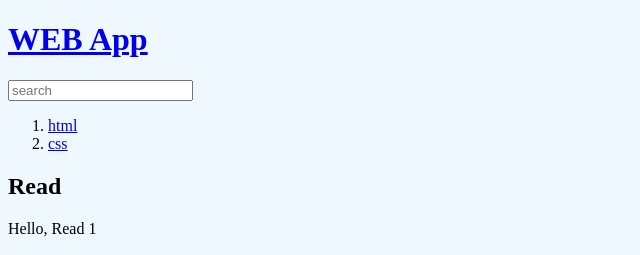
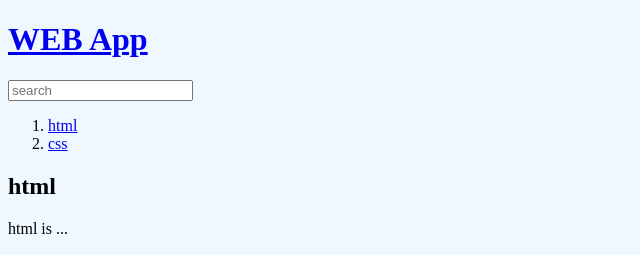
Before and after one commit to Sminky1170/elice-theory, a Next.js app in the folder 0403/: page /read/1 in a window 1280 px wide. Shown: the top 255 px of the page, without its empty margins (0-640 px from the left). Built offline with nearby package versions, Linux system fonts and the light colour scheme; data requests are answered from the project's data file.

Commit message:
상세보기 구현

```diff
--- a/0403/package.json
+++ b/0403/package.json
@@ -6,7 +6,8 @@
     "dev": "next dev",
     "build": "next build",
     "start": "next start",
-    "lint": "next lint"
+    "lint": "next lint",
+    "server": "npx json-server --port 9999 --watch db.json"
   },
   "dependencies": {
     "eslint": "8.37.0",
--- a/0403/pages/read/[id].js
+++ b/0403/pages/read/[id].js
@@ -1,9 +1,20 @@
 import { useRouter } from 'next/router'
 import Layout from '../../components/layout'
+import { useEffect, useState } from 'react';
 export default function Read(){
     const router = useRouter();
+    const [topic, setTopic] = useState({title:'', body:''});
+    useEffect(()=>{
+        if(router.query.id !== undefined) {
+            fetch('http://localhost:9999/topics/' + router.query.id)
+                .then((res) => res.json())
+                .then((data) => {
+                    setTopic(data);
+                })
+        }
+    },[router.query.id]);
     return <>
-        <h2>Read</h2>
-        Hello, Read {router.query.id}
+        <h2>{topic.title}</h2>
+        {topic.body}
     </>
 }
```
